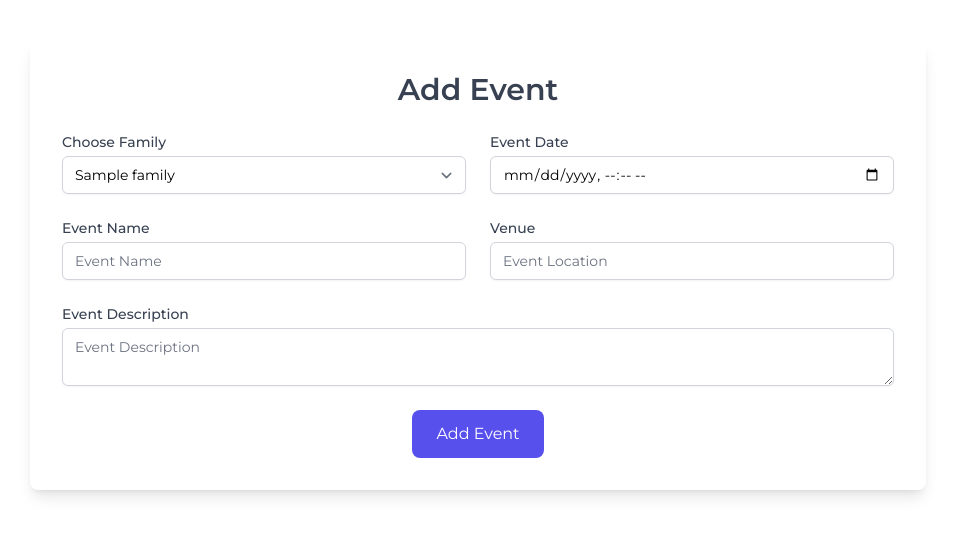
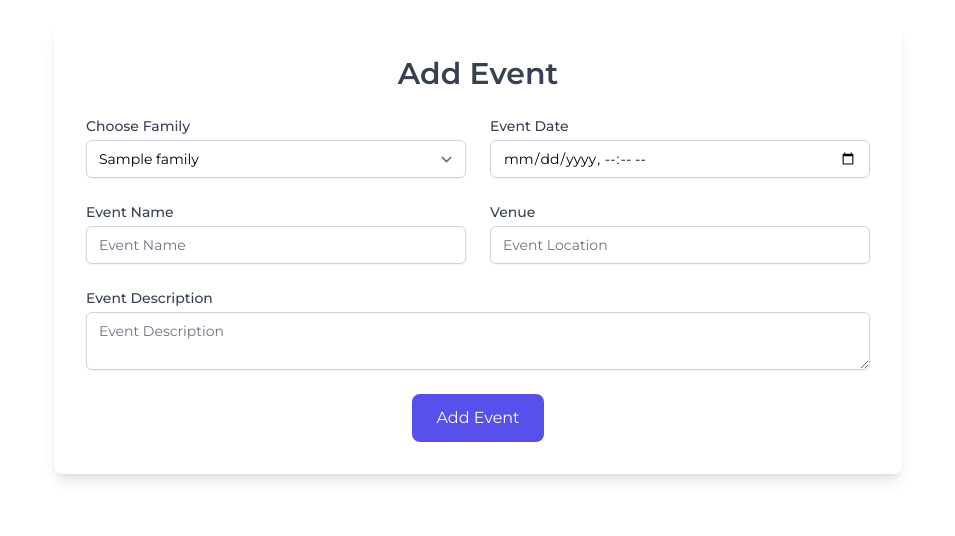
Before and after one commit to joekariuki3/lineage, a Flask app: page /event/ in a window 1280 px wide. Shown: the part 64-600 px from the top of the page, without its empty margins (162-1117 px from the left). Run offline with Flask 3, Linux system fonts and the light colour scheme; a user stored in the database is signed in; tables that the repository leaves empty hold one stand-in row (values such as "Sample post"); some libraries are stand-ins or nearby versions.

Commit message:
refactored add event template added padding to make design be more seamless

```diff
--- a/templates/add_event.html
+++ b/templates/add_event.html
@@ -1,7 +1,7 @@
 {% extends "base.html" %}
 
 {% block content %}
-<div class="container mx-auto max-w-4xl mt-10">
+<div class="container mx-auto max-w-4xl p-6">
     <div class="bg-white shadow-lg rounded-lg p-8">
         <form action="" method="post" novalidate>
             {{ form.hidden_tag() }}
```
